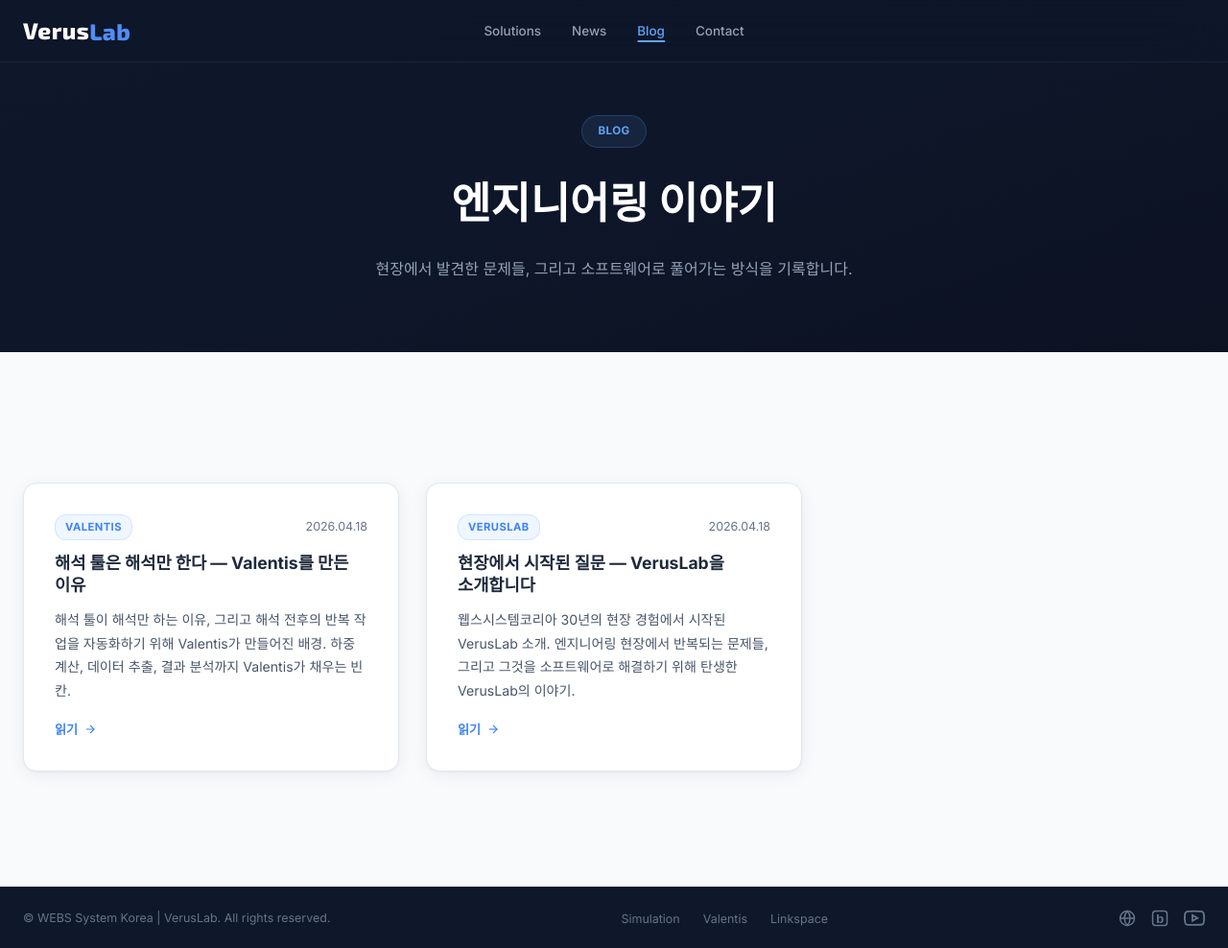
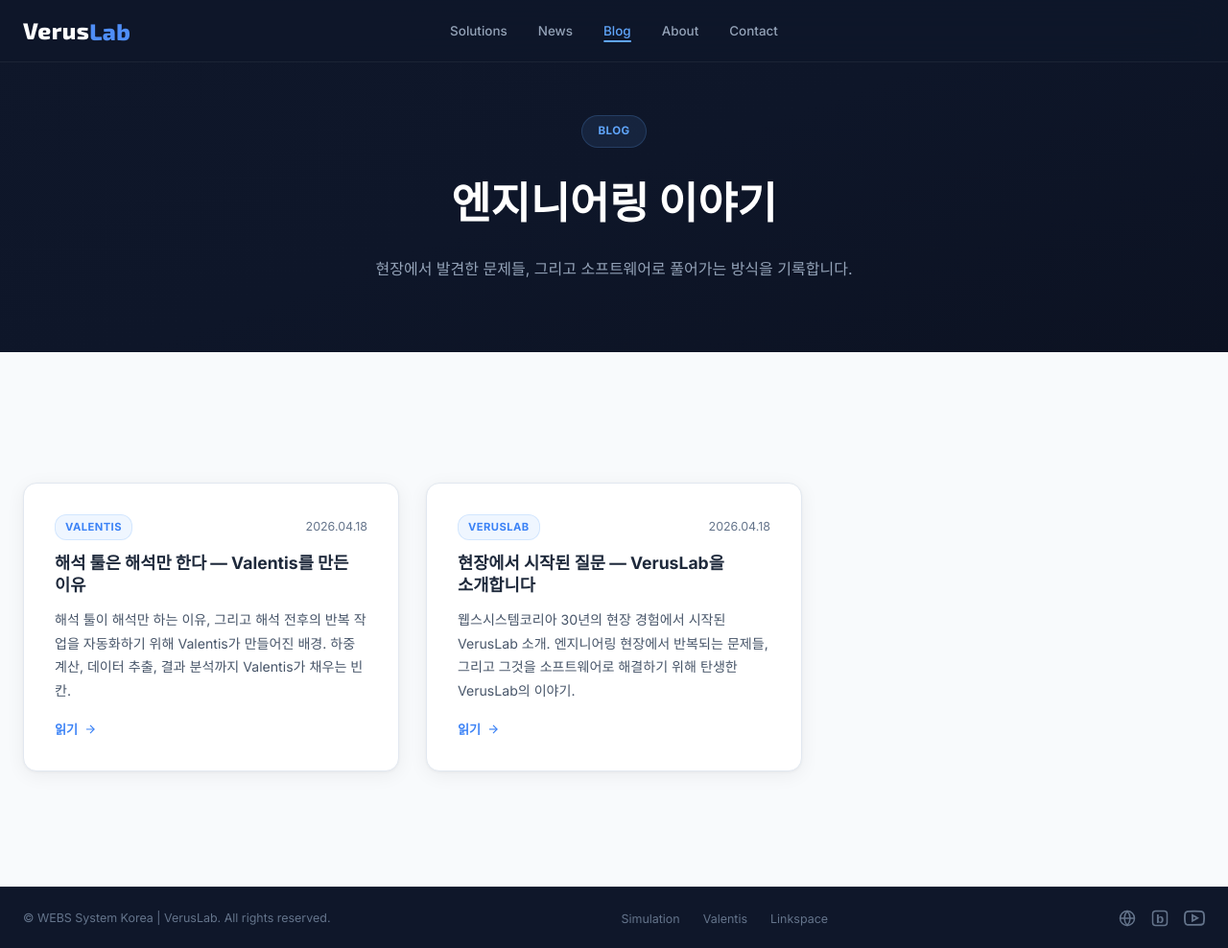
Before and after one commit to VerusLab-KR/Homepage, a Jekyll site: the page built from blog/index.html, in a window 1280 px wide and 988 px high. Shown: the whole window at 96% size. Built offline with Jekyll 4.4.1, drawn with Linux system fonts in a browser that asks for light colours.

Commit message:
Add About link to blog nav
Co-Authored-By: Claude Sonnet 4.6 <noreply@anthropic.com>

```diff
--- a/_layouts/post.html
+++ b/_layouts/post.html
@@ -121,6 +121,7 @@ img{max-width:100%;display:block}
       </li>
       <li><a href="/#news">News</a></li>
       <li><a href="/blog/" class="active">Blog</a></li>
+      <li><a href="/#about">About</a></li>
       <li><a href="/#contact">Contact</a></li>
     </ul>
     <button class="hamburger" id="hamburger" aria-label="Menu">
@@ -132,6 +133,7 @@ img{max-width:100%;display:block}
     <a href="/#products">Solutions</a>
     <a href="/#news">News</a>
     <a href="/blog/">Blog</a>
+    <a href="/#about">About</a>
     <a href="/#contact">Contact</a>
   </div>
 </nav>
--- a/blog/index.html
+++ b/blog/index.html
@@ -136,6 +136,7 @@ img{max-width:100%;display:block}
       </li>
       <li><a href="/#news">News</a></li>
       <li><a href="/blog/" class="active">Blog</a></li>
+      <li><a href="/#about">About</a></li>
       <li><a href="/#contact">Contact</a></li>
     </ul>
     <button class="hamburger" id="hamburger" aria-label="Menu">
@@ -147,6 +148,7 @@ img{max-width:100%;display:block}
     <a href="/#products">Solutions</a>
     <a href="/#news">News</a>
     <a href="/blog/">Blog</a>
+    <a href="/#about">About</a>
     <a href="/#contact">Contact</a>
   </div>
 </nav>
```
